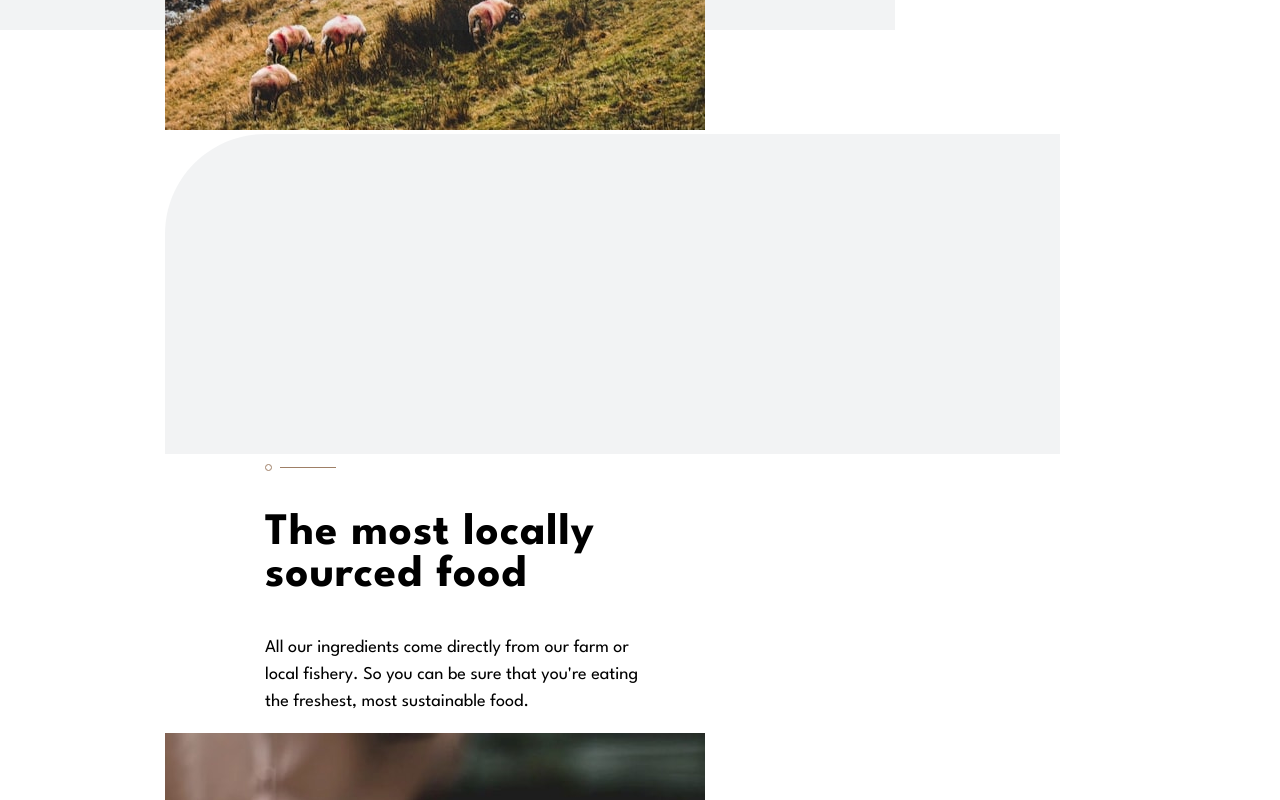
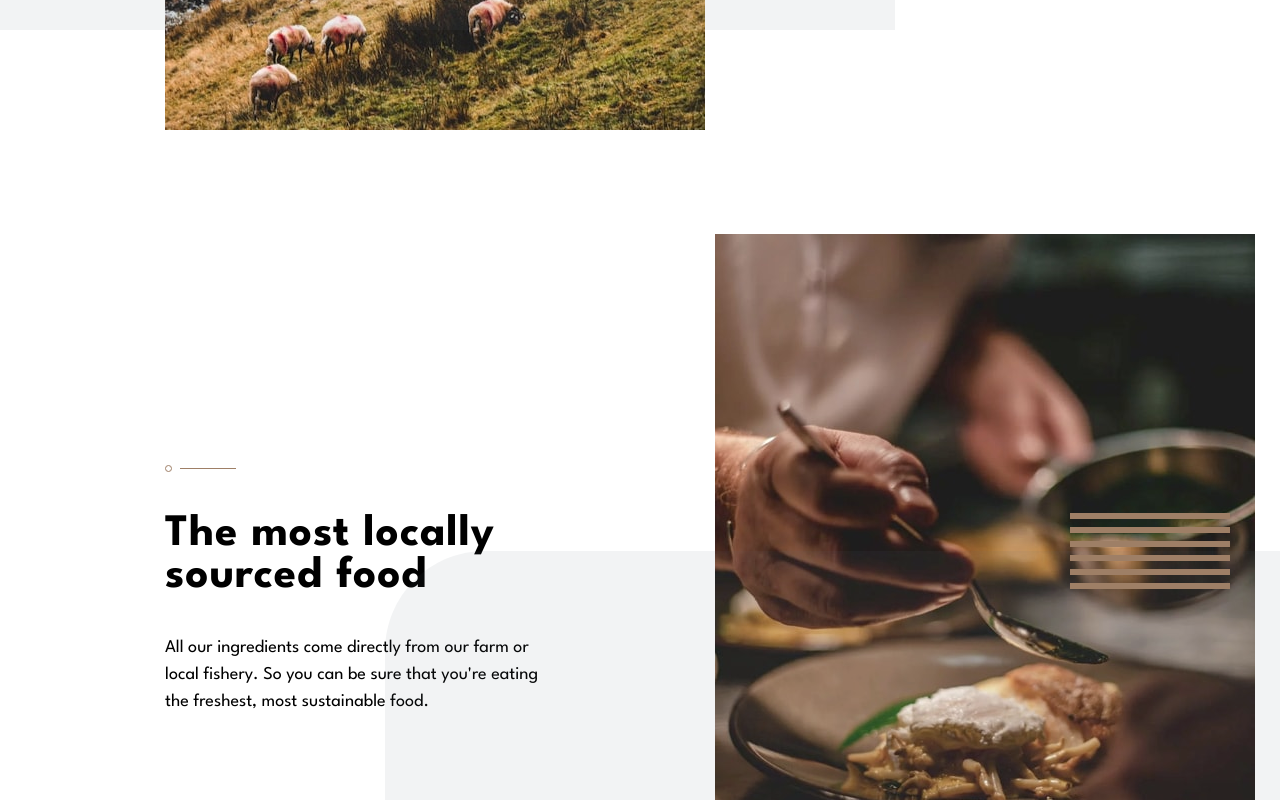
Before and after one commit to annaduong17/restaurant-website, a React (Create React App) app: page / in a window 1280 px wide. Shown: the part 1360-2160 px from the top of the page. Built offline with nearby package versions, Linux system fonts and the light colour scheme.

Commit message:
style locally sourced section

```diff
--- a/src/components/HomePage.js
+++ b/src/components/HomePage.js
@@ -22,7 +22,7 @@ function HomePage() {
       </section>
 
       <section className="locally-sourced-section">
-        <div>
+        <div className="curve-pattern">
           <img src="/images/patterns/pattern-curve-top-left.svg" alt="curve pattern" />
         </div>
         <div className="content">
@@ -33,7 +33,7 @@ function HomePage() {
         <div>
           <img src="/images/homepage/locally-sourced-desktop.jpg" alt="chef plating food" />
         </div>
-        <div>
+        <div className="lines-pattern">
           <img src="/images/patterns/pattern-lines.svg" alt="lines pattern" />
         </div>
       </section>
--- a/src/index.scss
+++ b/src/index.scss
@@ -21,6 +21,7 @@ body {
 .app {
   max-width: 1440px;
   margin-inline: auto;
+  position: relative;
 }
 
 .dine-logo {
@@ -64,21 +65,49 @@ body {
     }
   }
 
-  .curve-pattern {
-    position: absolute;
-    top: 1070px;
-    left: 0;
+
+  section {
+    display: flex;
+    align-items: center;
+    margin-top: -100px;
+    margin-bottom: 200px;
+
+
   }
 
   .enjoyable-place-section {
-    display: flex;
-    align-items: center;
-    margin-top: -100px;
+    .curve-pattern {
+      position: absolute;
+      top: 1070px;
+      left: 0;
+    }
+
+    .content {
+      margin-left: 100px;
+    }
   }
+
+  .locally-sourced-section {
+    .curve-pattern {
+      position: absolute;
+      top: 1911px;
+      right: 0;
+    }
+
+    .content {
+      margin-right: 150px;
+    }
+
+    .lines-pattern {
+      position: absolute;
+      top: 1873px;
+      right: 50px;
+    }
+  }
+
 
   .content {
     width: 400px;
-    margin-left: 100px;
 
     h2 {
       width: 350px;
```
